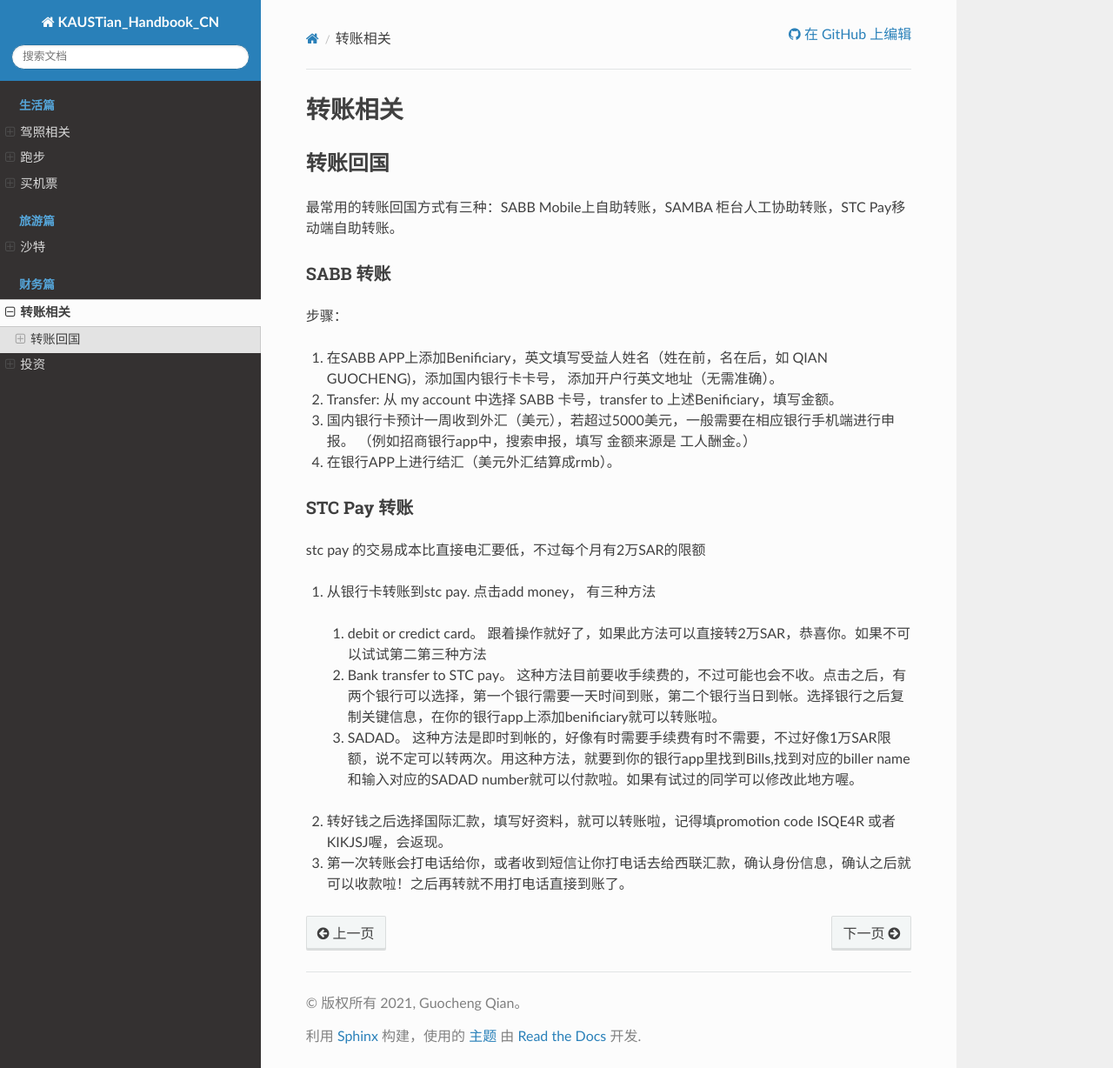
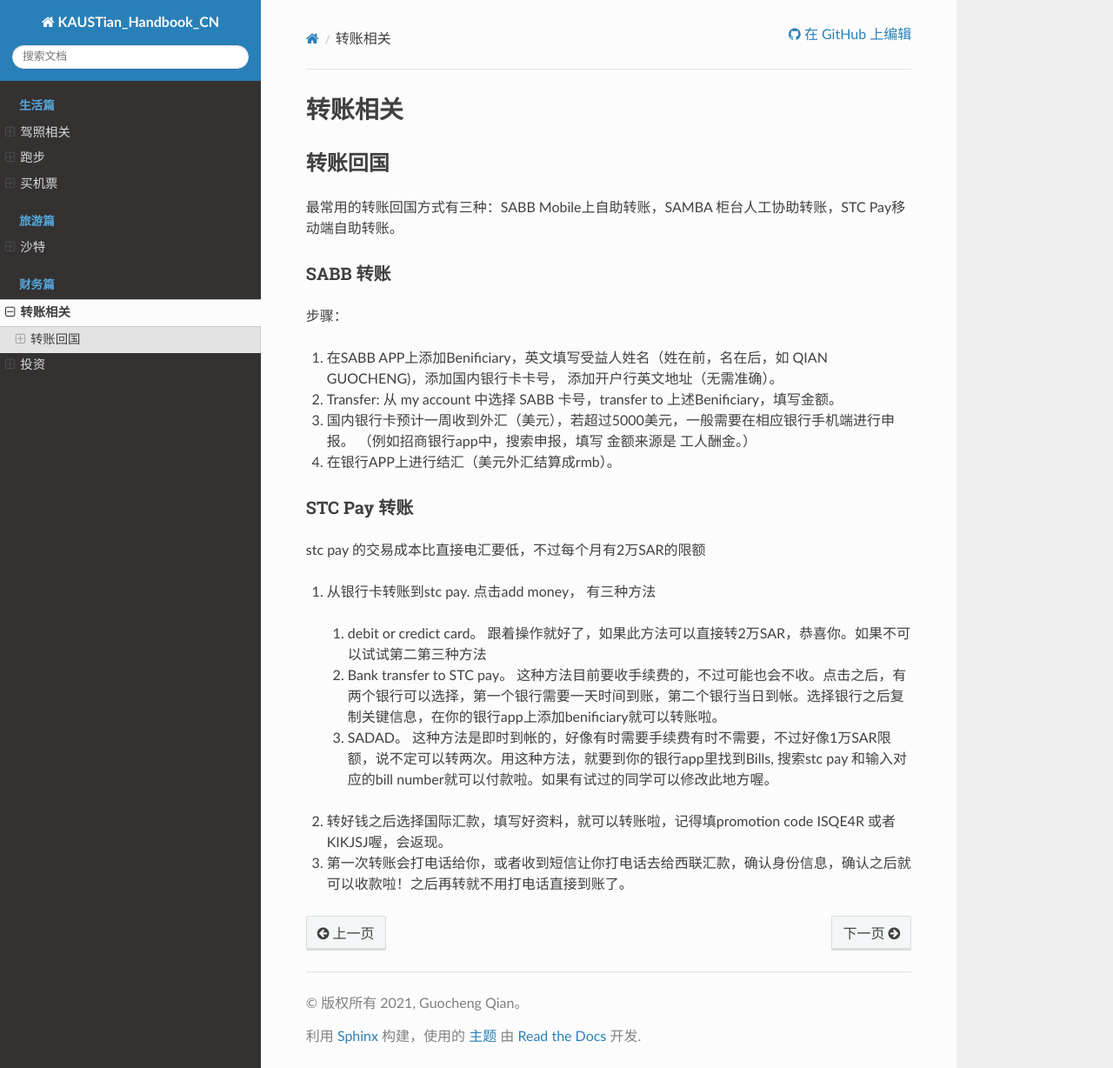
Before and after one commit to guochengqian/KAUSTian_Handbook_CN, a Sphinx documentation site: the page built from docs/content/finance/money_transfer.rst, in a window 1280 px wide and 1228 px high. Shown: the whole window at 87% size. Built offline with Sphinx 7.4.7 and the Read the Docs theme 2.0.0, drawn with Linux system fonts in a browser that asks for light colours.

Commit message:
Update money_transfer.rst

```diff
--- a/docs/content/finance/money_transfer.rst
+++ b/docs/content/finance/money_transfer.rst
@@ -28,7 +28,7 @@ stc pay 的交易成本比直接电汇要低，不过每个月有2万SAR的限
 1. 从银行卡转账到stc pay. 点击add money， 有三种方法
   1. debit or credict card。 跟着操作就好了，如果此方法可以直接转2万SAR，恭喜你。如果不可以试试第二第三种方法
   2. Bank transfer to STC pay。 这种方法目前要收手续费的，不过可能也会不收。点击之后，有两个银行可以选择，第一个银行需要一天时间到账，第二个银行当日到帐。选择银行之后复制关键信息，在你的银行app上添加benificiary就可以转账啦。
-  3. SADAD。 这种方法是即时到帐的，好像有时需要手续费有时不需要，不过好像1万SAR限额，说不定可以转两次。用这种方法，就要到你的银行app里找到Bills,找到对应的biller name 和输入对应的SADAD number就可以付款啦。如果有试过的同学可以修改此地方喔。
+  3. SADAD。 这种方法是即时到帐的，好像有时需要手续费有时不需要，不过好像1万SAR限额，说不定可以转两次。用这种方法，就要到你的银行app里找到Bills, 搜索stc pay 和输入对应的bill number就可以付款啦。如果有试过的同学可以修改此地方喔。
 
 2. 转好钱之后选择国际汇款，填写好资料，就可以转账啦，记得填promotion code ISQE4R 或者KIKJSJ喔，会返现。
 
```
